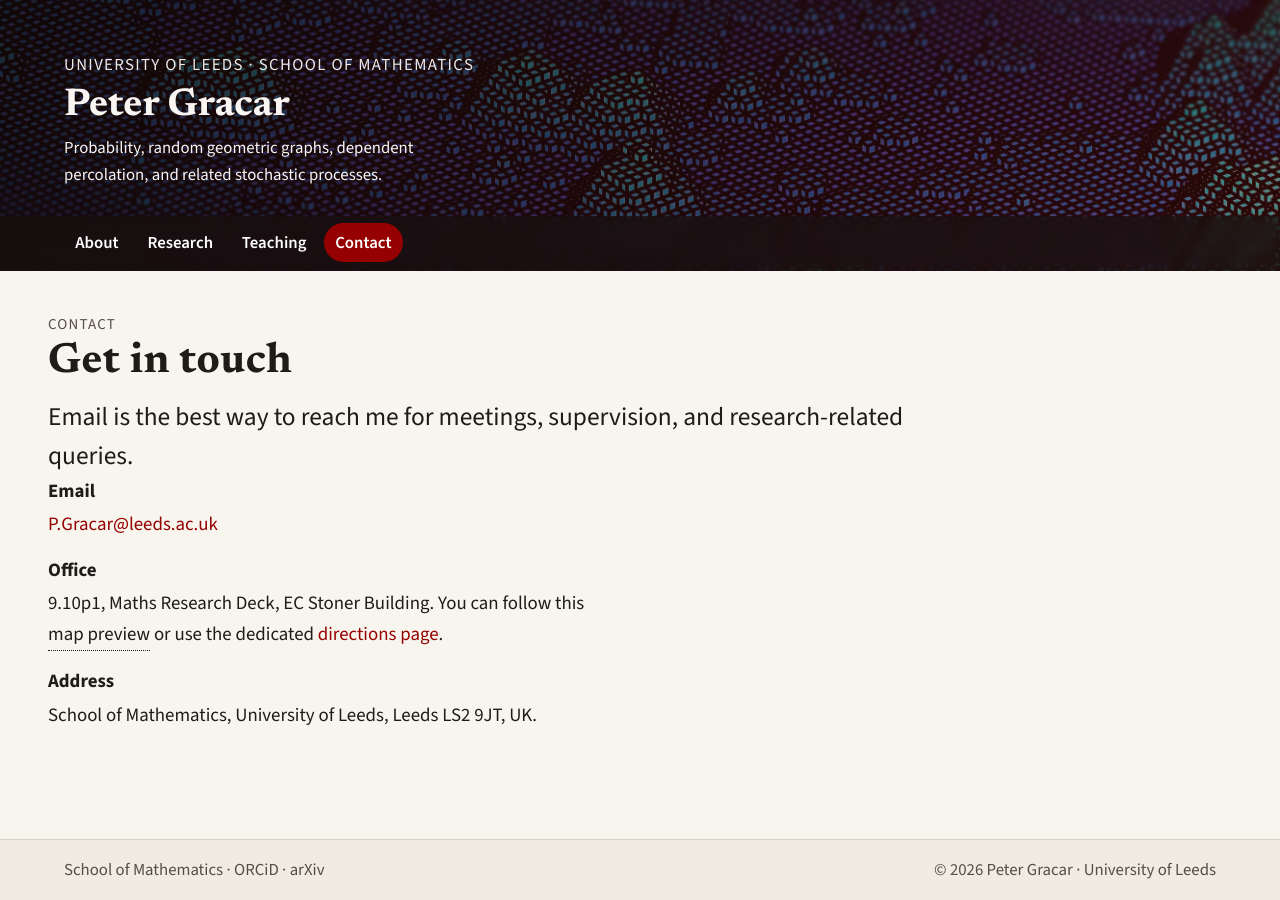
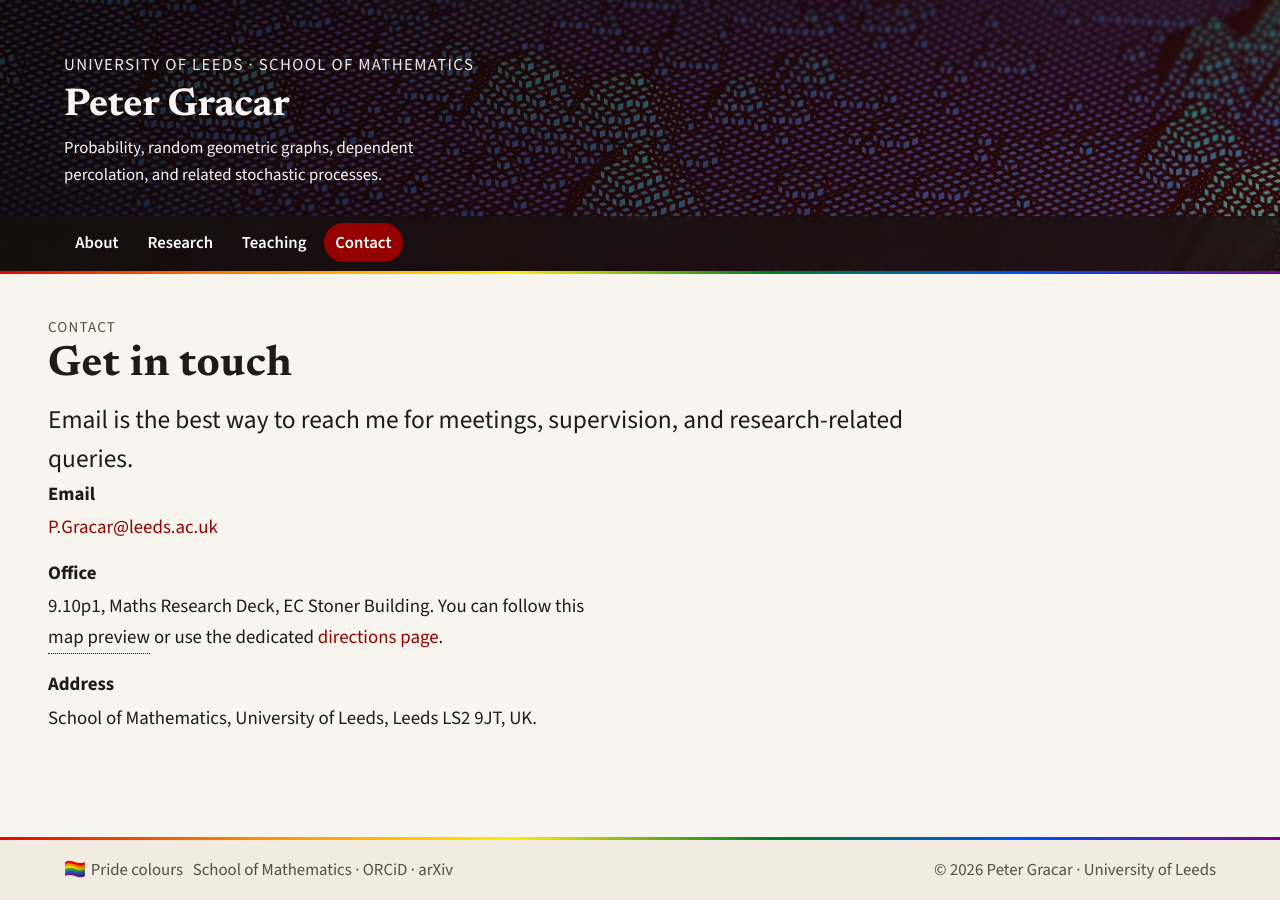
Before and after one commit to PeterGracar/PeterGracar.github.io, a Jekyll site: the page built from contact.html, in a window 1280 px wide. Built offline with Jekyll 4.4.1, drawn with Linux system fonts in a browser that asks for light colours.

Commit message:
Add Pride Month rainbow easter egg with footer toggle

```diff
--- a/_layouts/default.html
+++ b/_layouts/default.html
@@ -31,7 +31,7 @@
   <link rel="icon" type="image/png" sizes="32x32" href="/favicon-32x32.png">
   <link rel="icon" type="image/png" sizes="16x16" href="/favicon-16x16.png">
   <link rel="manifest" href="/site.webmanifest">
-  <link rel="stylesheet" href="/style.css?v=1">
+  <link rel="stylesheet" href="/style.css?v=2">
 
   {% if page.mathjax %}
   <script>
@@ -58,7 +58,7 @@
   </script>
   {% endunless %}
 
-  <script src="/site.js?v=1" defer></script>
+  <script src="/site.js?v=2" defer></script>
 </head>
 <body data-page="{{ page.data_page }}">
   <a class="skip-link" href="#main-content">Skip to content</a>
@@ -84,6 +84,10 @@
   <footer class="site-footer">
     <div class="site-footer-inner">
       <p>
+        <button type="button" class="pride-toggle" data-pride-toggle hidden aria-pressed="true" title="Pride colours are on this June — toggle off">
+          <span class="pride-flag" aria-hidden="true">🏳️‍🌈</span>
+          <span class="pride-toggle-label">Pride colours</span>
+        </button>
         <a href="https://eps.leeds.ac.uk/maths">School of Mathematics</a> &middot;
         <a href="https://orcid.org/0000-0001-8340-8340">ORCiD</a> &middot;
         <a href="https://arxiv.org/a/gracar_p_1">arXiv</a>
--- a/site.js
+++ b/site.js
@@ -25,6 +25,39 @@
   const yearNode = document.querySelector("[data-year]");
   if (yearNode) {
     yearNode.textContent = String(new Date().getFullYear());
+  }
+
+  // Pride Month (June) easter egg — auto-on, with a remembered opt-out.
+  const prideToggle = document.querySelector("[data-pride-toggle]");
+  if (prideToggle && new Date().getMonth() === 5) {
+    const prideKey = "pride-colours";
+    const readPride = () => {
+      try {
+        return localStorage.getItem(prideKey);
+      } catch (error) {
+        return null;
+      }
+    };
+    const writePride = (value) => {
+      try {
+        localStorage.setItem(prideKey, value);
+      } catch (error) {
+        /* storage unavailable (e.g. private mode) — preference simply not remembered */
+      }
+    };
+
+    let prideEnabled = readPride() !== "off"; // default on during June
+    const applyPride = () => {
+      body.classList.toggle("pride", prideEnabled);
+      prideToggle.setAttribute("aria-pressed", String(prideEnabled));
+    };
+    applyPride();
+    prideToggle.hidden = false; // reveal the toggle only during Pride Month
+    prideToggle.addEventListener("click", () => {
+      prideEnabled = !prideEnabled;
+      writePride(prideEnabled ? "on" : "off");
+      applyPride();
+    });
   }
 
   const upcomingTalks = document.querySelectorAll("[data-talk-date]");
--- a/style.css
+++ b/style.css
@@ -14,6 +14,7 @@
   --color-header-overlay: linear-gradient(120deg, rgba(20, 9, 8, 0.8), rgba(90, 18, 16, 0.45));
   --color-nav-bg: rgba(24, 15, 12, 0.66);
   --color-focus: #ff9f4a;
+  --pride-gradient: linear-gradient(90deg, #e40303, #ff8c00, #ffed00, #008026, #004dff, #750787);
 
   --shadow-soft: 0 12px 30px rgba(34, 20, 15, 0.12);
   --shadow-card: 0 6px 18px rgba(34, 20, 15, 0.08);
@@ -212,6 +213,12 @@ button:focus-visible {
 .site-nav a[aria-current="page"] {
   background: var(--color-accent);
   color: #ffffff;
+}
+
+/* Pride Month easter egg: thin rainbow strips under the nav and atop the footer. */
+body.pride .site-nav {
+  border-bottom: 3px solid transparent;
+  border-image: var(--pride-gradient) 1;
 }
 
 main {
@@ -650,6 +657,42 @@ li + li {
   color: var(--color-accent);
 }
 
+body.pride .site-footer {
+  border-top: 3px solid transparent;
+  border-image: var(--pride-gradient) 1;
+}
+
+.pride-toggle {
+  display: inline-flex;
+  align-items: center;
+  gap: 0.3rem;
+  margin-right: 0.4rem;
+  padding: 0;
+  border: 0;
+  background: none;
+  color: var(--color-text-muted);
+  font: inherit;
+  cursor: pointer;
+  transition: opacity var(--transition-fast), color var(--transition-fast);
+}
+
+.pride-toggle:hover .pride-toggle-label {
+  color: var(--color-accent);
+}
+
+.pride-toggle[aria-pressed="false"] {
+  opacity: 0.55;
+}
+
+.pride-toggle[aria-pressed="false"] .pride-toggle-label {
+  text-decoration: line-through;
+}
+
+.pride-flag {
+  font-size: 1.05em;
+  line-height: 1;
+}
+
 @media (min-width: 48rem) {
   .home-hero {
     grid-template-columns: minmax(0, 1fr) 14rem;
```
Also changed, not shown: CLAUDE.md (+9 -2 lines).
